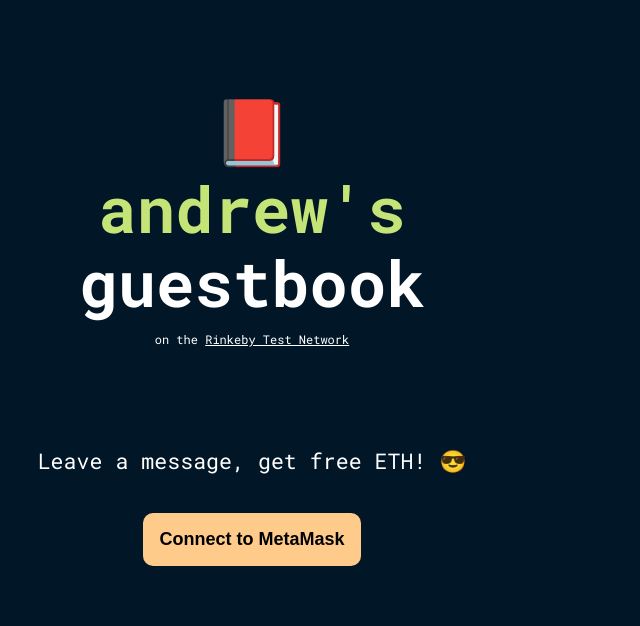
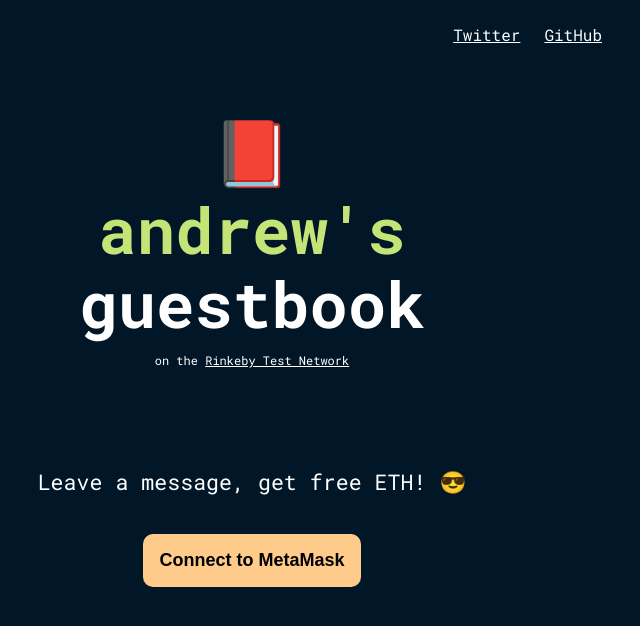
Before and after one commit to andrewli-ca/guestbook, a Next.js app in the folder packages/next-app/: page / in a window 1280 px wide. Shown: the top 626 px of the page, without its empty margins (388-1028 px from the left). Built offline with nearby package versions, Linux system fonts and the light colour scheme.

Commit message:
Add links and modify a tag styles

```diff
--- a/packages/next-app/pages/index.js
+++ b/packages/next-app/pages/index.js
@@ -100,6 +100,20 @@
 				<link rel="icon" href="/favicon.ico" />
 			</Head>
 
+			<div className={styles.header}>
+				<a href={TWITTER_URL} target="_blank" rel="noreferrer">
+					Twitter
+				</a>
+				<span style={{ margin: '0 12px' }}></span>
+				<a
+					href="https://github.com/andrewli-ca/guestbook"
+					target="_blank"
+					rel="noreferrer"
+				>
+					GitHub
+				</a>
+			</div>
+
 			<main className={styles.main}>
 				<Script
 					src="https://cdn.jsdelivr.net/npm/canvas-confetti@1.4.0/dist/confetti.browser.min.js"
@@ -112,14 +126,15 @@
 						});
 					}}
 				/>
-				<div className={styles.header}>
+
+				<div className={styles.heading}>
 					<span className={styles.logo} aria-label="red book emoji">
 						📕
 					</span>
 					<h1 className={styles.title}>
-						<a href={TWITTER_URL} target="_blank" rel="noopener noreferrer">
+						<span href={TWITTER_URL} target="_blank" rel="noopener noreferrer">
 							andrew&apos;s
-						</a>{' '}
+						</span>{' '}
 						guestbook
 					</h1>
 
--- a/packages/next-app/styles/Home.module.css
+++ b/packages/next-app/styles/Home.module.css
@@ -1,5 +1,11 @@
 .container {
 	padding: 0 2rem;
+}
+
+.header {
+	max-width: 700px;
+	margin: auto;
+	text-align: right;
 }
 
 .main {
@@ -13,7 +19,7 @@
 	align-items: center;
 }
 
-.header {
+.heading {
 	max-width: 480px;
 	text-align: center;
 }
@@ -22,16 +28,8 @@
 	font-size: 4rem;
 }
 
-.title a {
+.title span {
 	color: #c5e478;
-	text-decoration: none;
-	cursor: pointer;
-}
-
-.title a:hover,
-.title a:focus,
-.title a:active {
-	text-decoration: underline;
 }
 
 .title {
--- a/packages/next-app/styles/globals.css
+++ b/packages/next-app/styles/globals.css
@@ -13,6 +13,13 @@
 
 a {
 	color: inherit;
+}
+
+a:hover,
+a:focus,
+a:active {
+	text-decoration: underline;
+	color: #c5e478;
 }
 
 * {
```
